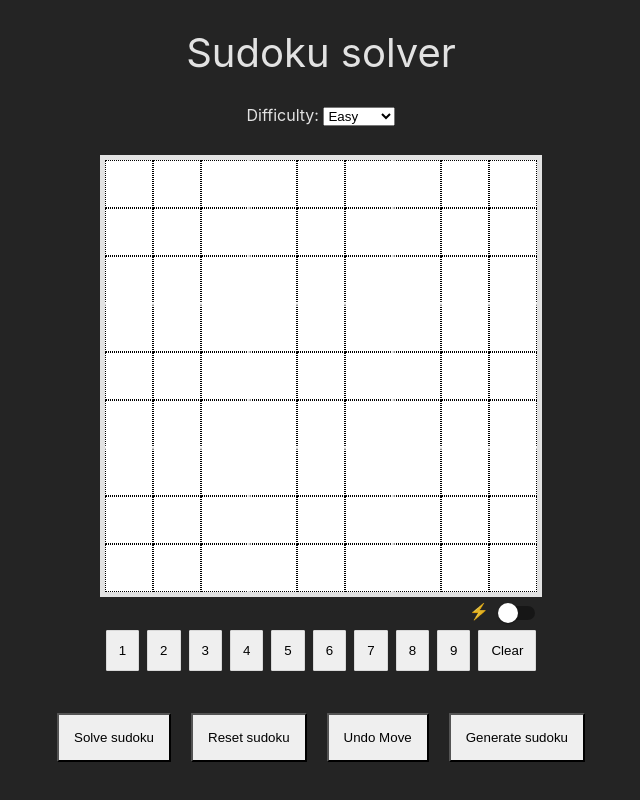
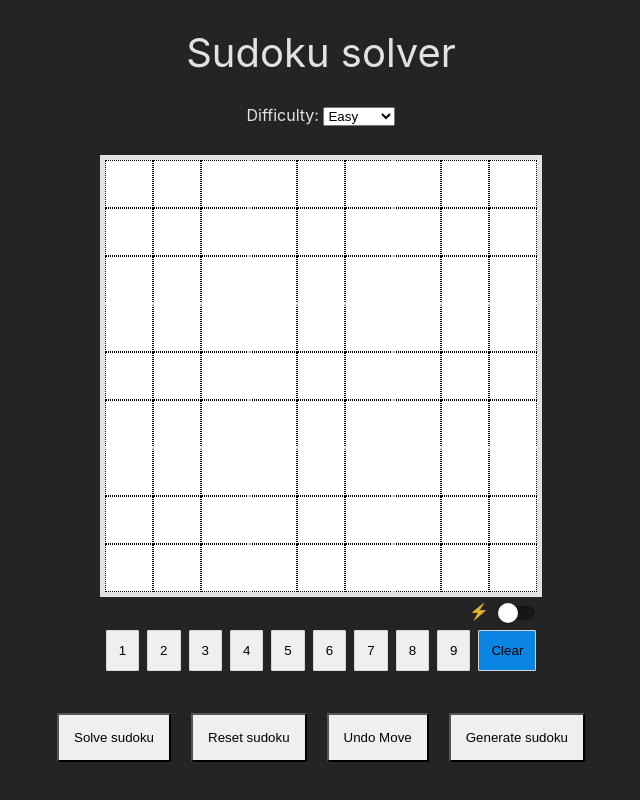
Before and after one commit to wongsm7/sudoku_solver, a React (Vite) app: page / in a window 1280 px wide. Shown: the whole page, without its empty margins (319-959 px from the left). Built offline with nearby package versions, Linux system fonts and the light colour scheme.

Commit message:
Update fast pencil for clear button

```diff
--- a/src/components/NumberButtons.tsx
+++ b/src/components/NumberButtons.tsx
@@ -43,7 +43,7 @@ const NumberButtons = () => {
             {
                 numberArray.map((num) => {
                     return (
-                        <button className={`number-button ${selectedNumber == num && 'selected'}`} onClick={() => fillCellWithNumber(num)}>
+                        <button className={`number-button ${(selectedNumber == num || (num == 'Clear' && selectedNumber == '')) && 'selected'}`} onClick={() => fillCellWithNumber(num)}>
                             {num}
                         </button>
                     )
```
